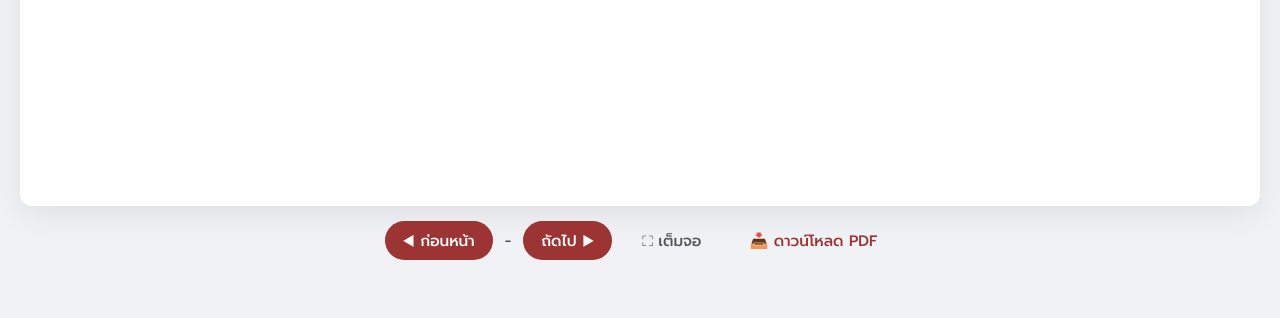
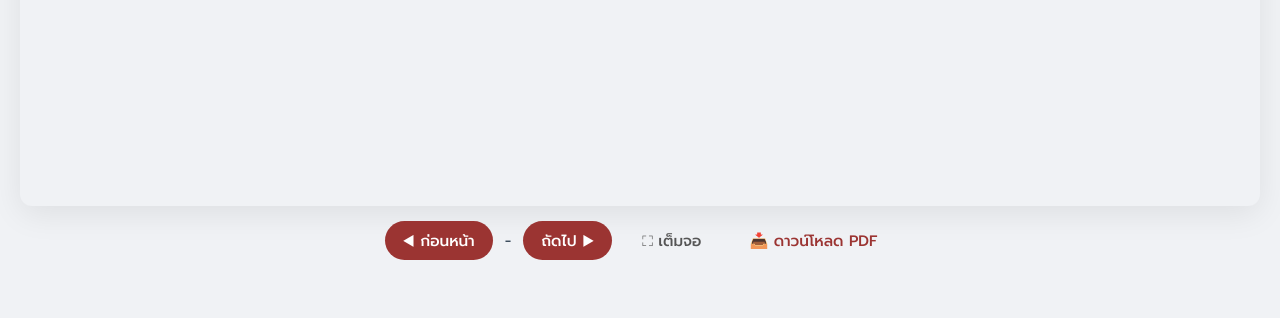
Before and after one commit to lalitaachokruk/SAR_BANHADSOMPANSCHOOL, a plain HTML site: page index.html in a window 1280 px wide. Shown: the part 482-800 px from the top of the page. Drawn offline with nearby package versions, Linux system fonts and the light colour scheme; no server answers.

Commit message:
Update index.html

```diff
--- a/index.html
+++ b/index.html
@@ -41,7 +41,7 @@
         .chips > span { color: #666; font-size: 0.85rem; margin-right: 2px; }
         .chip { padding: 5px 14px; font-size: 0.85rem; border-radius: 20px; border: 1px solid var(--primary); background: white; color: var(--primary); cursor: pointer; }
         .chip.active { background: var(--primary); color: white; }
-        .ebook-container { width: 100%; height: clamp(520px, calc(100dvh - 270px), 1100px); background: #ffffff; display: flex; justify-content: center; align-items: center; border-radius: var(--border-radius); box-shadow: var(--shadow); margin-bottom: 15px; flex-direction: column; overflow: hidden; }
+        .ebook-container { width: 100%; height: clamp(520px, calc(100dvh - 270px), 1100px); background: #f0f2f5; display: flex; justify-content: center; align-items: center; border-radius: var(--border-radius); box-shadow: var(--shadow); margin-bottom: 15px; flex-direction: column; overflow: hidden; }
         .ebook-container:fullscreen { height: 100vh; border-radius: 0; }
         .ebook-container:-webkit-full-screen { height: 100vh; border-radius: 0; }
         .ebook-container.pseudo-full { position: fixed; inset: 0; z-index: 500; height: 100dvh; border-radius: 0; margin: 0; }
```
